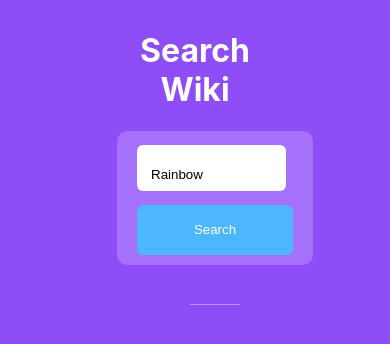
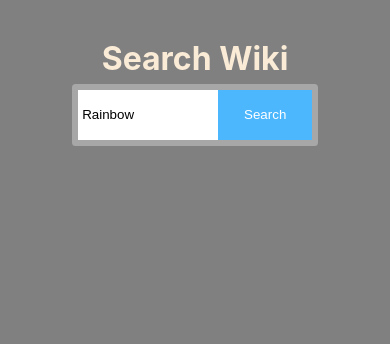
Before and after one commit to sarjit304/wikipedia-viewer, a React (Create React App) app: page / in a window 390 px wide. Shown: the top 344 px of the page. Built offline with nearby package versions, Linux system fonts and the light colour scheme.

Commit message:
css updates

```diff
--- a/src/App.css
+++ b/src/App.css
@@ -1,151 +1,74 @@
-body {
-  background-color: #8f4df8;
+h1 {
+  color:antiquewhite;
+  text-align: center;
+  margin: 10% 0px 3% 0px;
 }
 
-h1 {
-  text-align: center;
-  position: static;
-  width: 100%;
-  margin-top: 20%;
-  color: #fff;
-}
-
-.main-search-input-wrap {
-  /*max-width: 500px;*/
-  margin: auto 30%;
-  position: relative;
+body {
+  background: #808080;
 }
 
 .main-search-input {
+  border-radius: 1px;
+  margin: 0px 20%;
+  margin-bottom: 10%;
+}
+
+.fl-wrap {
   background: #fff;
-  padding: 0 0 0 0;
-  border-radius: 1px;
-  /*margin-top: 200px;*/
   box-shadow: 0px 0px 0px 6px rgba(255,255,255,0.3);
 }
 
-.fl-wrap {
-  float: left;
-  width: 100%;
+.main-search-input-item {
   position: relative;
-}
-
-.main-search-input:before {
-  content: '';
-  position: absolute;
-  bottom: -40px;
-  width: 50px;
-  height: 1px;
-  background: rgba(255,255,255,0.41);
-  left: 50%;
-  margin-left: -25px;
-}
-
-.main-search-input-item {
-  float: left;
-  width: 100%;
-  box-sizing: border-box;
-  border-right: 1px solid #eee;
-  height: 50px;
-  position: relative;
-}
-
-.main-search-input-item input:first-child {
-  border-radius: 10%;
+  display: inline-block;
+  width: 60%;
 }
 
 .main-search-input-item input {
-  /*background-color: blue;*/ /*used for test*/
-  float: left;
+  padding: 0px;
+  padding-left: 3%;
+  height: 50px;
+  width: 100%;
   border: none;
-  width: 85%;
-  height: 30px;
-  padding-top: 15px;
-  padding-left: 14px;
-}
-
-.main-search-button{
-  background: #4DB7FE;
 }
 
 .main-search-button {
-  position: absolute;
-  right: 0px;
+  padding: 0px;
+  position: relative;
+  display: inline-block;
+  background: #4DB7FE;
+  color: #fff;
+  border: none;
   height: 50px;
-  width: 120px;
-  color: #fff;
-  top: 0;
-  border: none;
-  border-top-right-radius: 0px;
-  border-bottom-right-radius: 0px;
+  width: 40%;
   cursor: pointer;
 }
 
-:focus {
-  outline: 0;
-}
-
-@media only screen and (max-width: 768px){
-  .main-search-input {
-      background: rgba(255,255,255,0.2);
-      padding: 14px 20px 10px;
-      border-radius: 10px;
-      box-shadow: 0px 0px 0px 10px rgba(255,255,255,0.0);
-  }
-
-  .main-search-input-item {
-      width: 100%;
-      border: 1px solid #eee;
-      height: 50px;
-      border: none;
-      margin-bottom: 10px;
-  }
-
-  .main-search-input-item input {
-      border-radius: 6px !important;
-      background: #fff;
-  }
-
-  .main-search-button {
-      position: relative;
-      float: left;
-      width: 100%;
-      border-radius: 6px;
-  }
-}
-
-.results-block {
+.searchResult {
   position: static;
-  padding-top: 170px;
-  margin: 0px 10%;
-  padding-bottom: 20px;
-}
-
-.searchResult {
-  margin: 0px 0%;
-  /*max-width: 800px;*/
   background: #fff;
-  padding: 0 0 0 0;
-  border-radius: 1px;
-  margin-top: 20px;
+  margin-top: 10px;
+  margin: 2%;
   box-shadow: 0px 0px 0px 6px rgba(255,255,255,0.3);
-  cursor: pointer;
 }
 
 .table {
+  position: relative;
   display: table-row;
 }
 
 .thumbnail {
+  margin: 5px 5px 2px 5px;
+  position: relative;
+  display: table-cell;
   float: left;
-  display: table-cell;
-  padding: 0px 15px 11px 15px;
 }
 
 .description {
-  padding-top: 15px;
-  display: table-cell;
-  padding-left: 10px;
-  color: black;
-  text-align:left;
+  width: 200%;
+  position: absolute;
+  display: inline-block;
+  padding-top: 5px;
+  padding-left: 5px;
 }
--- a/src/App.js
+++ b/src/App.js
@@ -66,9 +66,9 @@ class App extends Component {
           <a href={key[2]}>
             <div className='searchResult' id={idx}>
               <div className='table'>
-              <div className='thumbnail'><img src={key[3]? key[3]['url']: wikipediaLogo} alt='Thumbnail' height='100' width='100'></img></div><br></br>
-              <div className='description'>{key[0]} <br></br> <br></br>
-              {key[1]} <br></br></div>
+                <div className='thumbnail'><img src={key[3]? key[3]['url']: wikipediaLogo} alt='Thumbnail' height='100' width='100'></img></div>
+                <div className='description'>{key[0]} <br></br> <br></br>
+                {key[1]} <br></br></div>
               </div>
             </div>
           </a>
--- /dev/null
+++ b/src/App1.css
@@ -0,0 +1,151 @@
+body {
+    background-color: #8f4df8;
+  }
+
+  h1 {
+    text-align: center;
+    position: static;
+    width: 100%;
+    margin-top: 20%;
+    color: #fff;
+  }
+
+  .main-search-input-wrap {
+    /*max-width: 500px;*/
+    margin: auto 30%;
+    position: relative;
+  }
+
+  .main-search-input {
+    background: #fff;
+    padding: 0 0 0 0;
+    border-radius: 1px;
+    /*margin-top: 200px;*/
+    box-shadow: 0px 0px 0px 6px rgba(255,255,255,0.3);
+  }
+
+  .fl-wrap {
+    float: left;
+    width: 100%;
+    position: relative;
+  }
+
+  .main-search-input:before {
+    content: '';
+    position: absolute;
+    bottom: -40px;
+    width: 50px;
+    height: 1px;
+    background: rgba(255,255,255,0.41);
+    left: 50%;
+    margin-left: -25px;
+  }
+
+  .main-search-input-item {
+    float: left;
+    width: 100%;
+    box-sizing: border-box;
+    border-right: 1px solid #eee;
+    height: 50px;
+    position: relative;
+  }
+
+  .main-search-input-item input:first-child {
+    border-radius: 10%;
+  }
+
+  .main-search-input-item input {
+    /*background-color: blue;*/ /*used for test*/
+    float: left;
+    border: none;
+    width: 85%;
+    height: 30px;
+    padding-top: 15px;
+    padding-left: 14px;
+  }
+
+  .main-search-button{
+    background: #4DB7FE;
+  }
+
+  .main-search-button {
+    position: absolute;
+    right: 0px;
+    height: 50px;
+    width: 120px;
+    color: #fff;
+    top: 0;
+    border: none;
+    border-top-right-radius: 0px;
+    border-bottom-right-radius: 0px;
+    cursor: pointer;
+  }
+
+  :focus {
+    outline: 0;
+  }
+
+  @media only screen and (max-width: 768px){
+    .main-search-input {
+        background: rgba(255,255,255,0.2);
+        padding: 14px 20px 10px;
+        border-radius: 10px;
+        box-shadow: 0px 0px 0px 10px rgba(255,255,255,0.0);
+    }
+
+    .main-search-input-item {
+        width: 100%;
+        border: 1px solid #eee;
+        height: 50px;
+        border: none;
+        margin-bottom: 10px;
+    }
+
+    .main-search-input-item input {
+        border-radius: 6px !important;
+        background: #fff;
+    }
+
+    .main-search-button {
+        position: relative;
+        float: left;
+        width: 100%;
+        border-radius: 6px;
+    }
+  }
+
+  .results-block {
+    position: static;
+    padding-top: 170px;
+    margin: 0px 10%;
+    padding-bottom: 20px;
+  }
+
+  .searchResult {
+    margin: 0px 0%;
+    /*max-width: 800px;*/
+    background: #fff;
+    padding: 0 0 0 0;
+    border-radius: 1px;
+    margin-top: 20px;
+    box-shadow: 0px 0px 0px 6px rgba(255,255,255,0.3);
+    cursor: pointer;
+  }
+
+  .table {
+    display: table-row;
+  }
+
+  .thumbnail {
+    float: left;
+    display: table-cell;
+    padding: 0px 15px 11px 15px;
+  }
+
+  .description {
+    padding-top: 15px;
+    display: table-cell;
+    padding-left: 10px;
+    color: black;
+    text-align:left;
+  }
```
